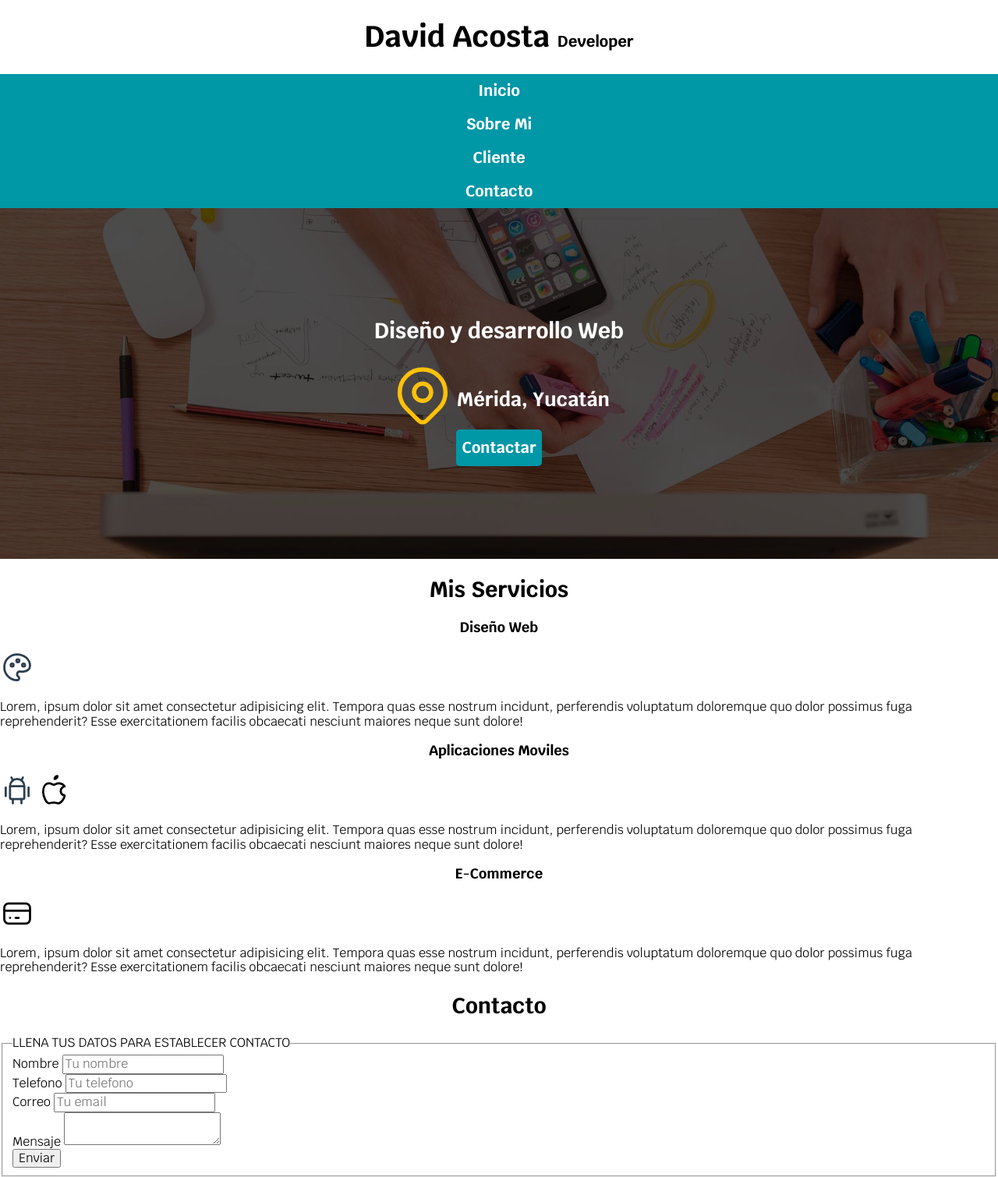
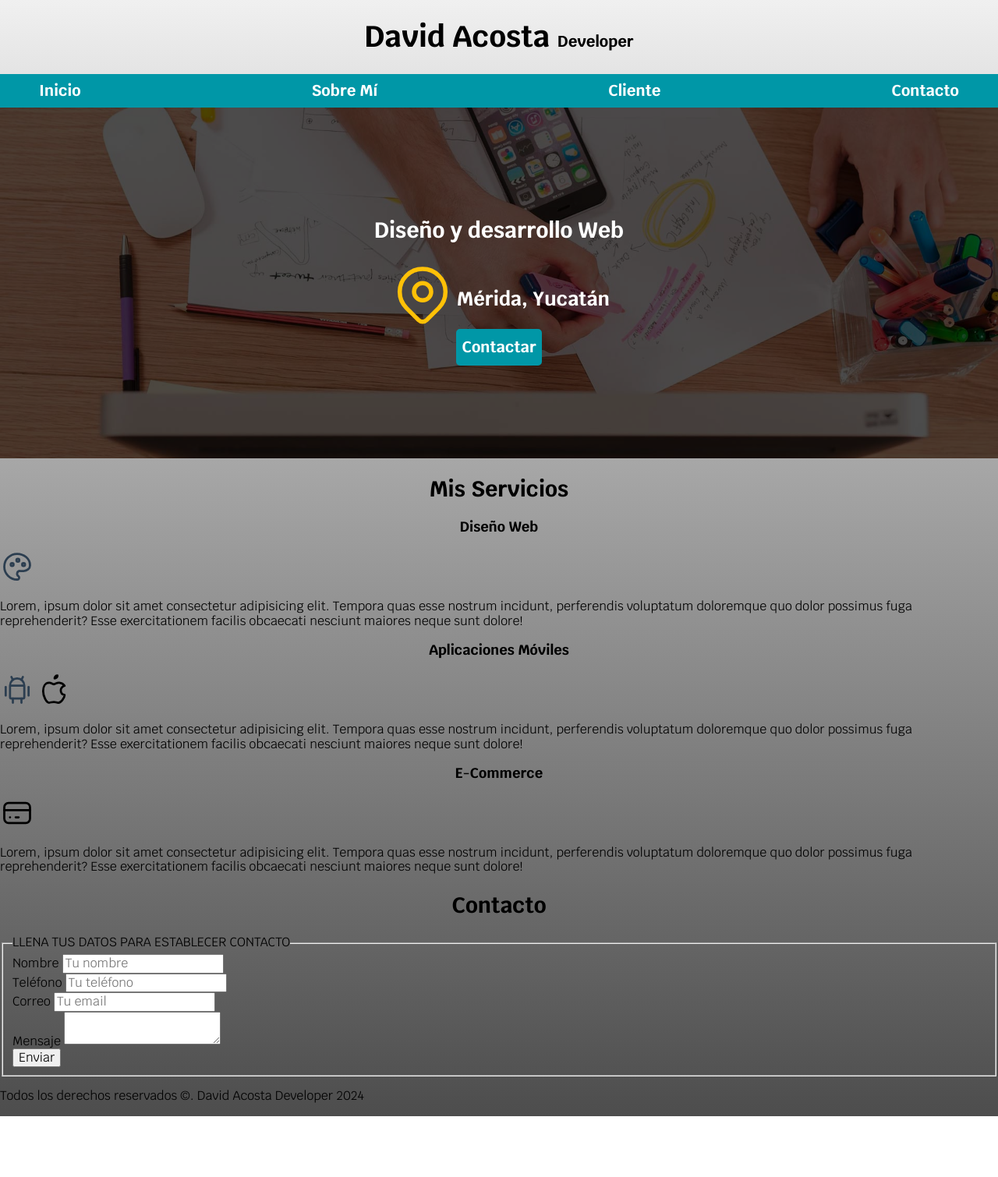
Before and after one commit to david011902/Pr-ctica-1---Developer-page, a plain HTML site: page index.html in a window 1280 px wide. Shown: the top 1510 px of the page at 78% size. After the commit the page ends 1432 px from the top, so only its background shows below. Drawn offline with Linux system fonts and the light colour scheme.

```diff
--- a/css/styles.css
+++ b/css/styles.css
@@ -19,8 +19,7 @@
     font-size: 16px;
     font-family: 'Krub', sans-serif;
     /*background-color: antiquewhite;*/
-    background-image: linear-gradient
-    (to top, var(--grisClaro) 0%,  var(--blanco) 100%); /* De gris claro a oscuro */
+    background: linear-gradient(to bottom, #f0f0f0, #b3b3b3, #808080, #4d4d4d);
 }
 
 /*Tipografia*/
@@ -89,14 +88,14 @@
         background-color: cornflowerblue;
     }
 }
-
+*/
 @media (min-width: 768px){
 .navegacion-principal{
     flex-direction: row;
     justify-content: space-between;
     }
     }
-*/
+
 .hero{
     background-image: url(../img/hero.jpg);/* ../ es para regresar un nivel de directorio ya que la carpeta img esta afuera de "css"*/
     background-repeat: no-repeat; /* Sirve para evitar la repeticion de la imagen cuando es pequeña*/
--- a/index.html
+++ b/index.html
@@ -24,7 +24,7 @@
     <div class="nav-bg">
         <nav class="navegacion-principal contenedor">
             <a href="#">Inicio</a>
-            <a href="#">Sobre Mi</a>
+            <a href="#">Sobre Mí</a>
             <a href="#">Cliente</a>
             <a href="#">Contacto</a>
         </nav>
@@ -60,7 +60,7 @@
             <p>Lorem, ipsum dolor sit amet consectetur adipisicing elit. Tempora quas esse nostrum incidunt, perferendis voluptatum doloremque quo dolor possimus fuga reprehenderit? Esse exercitationem facilis obcaecati nesciunt maiores neque sunt dolore!</p>
         </section>
         <section>
-            <h3>Aplicaciones Moviles</h3>
+            <h3>Aplicaciones Móviles</h3>
             <svg xmlns="http://www.w3.org/2000/svg" class="icon icon-tabler icon-tabler-brand-android" width="44" height="44" viewBox="0 0 24 24" stroke-width="1.5" stroke="#2c3e50" fill="none" stroke-linecap="round" stroke-linejoin="round">
                 <path stroke="none" d="M0 0h24v24H0z" fill="none"/>
                 <path d="M4 10l0 6" />
@@ -106,9 +106,9 @@
                     </div>
                     <div>
                         <label>
-                            Telefono
+                            Teléfono
                         </label>
-                        <input type="tel" placeholder="Tu telefono">
+                        <input type="tel" placeholder="Tu teléfono">
                     </div>
                     <div>
                         <label>
```
